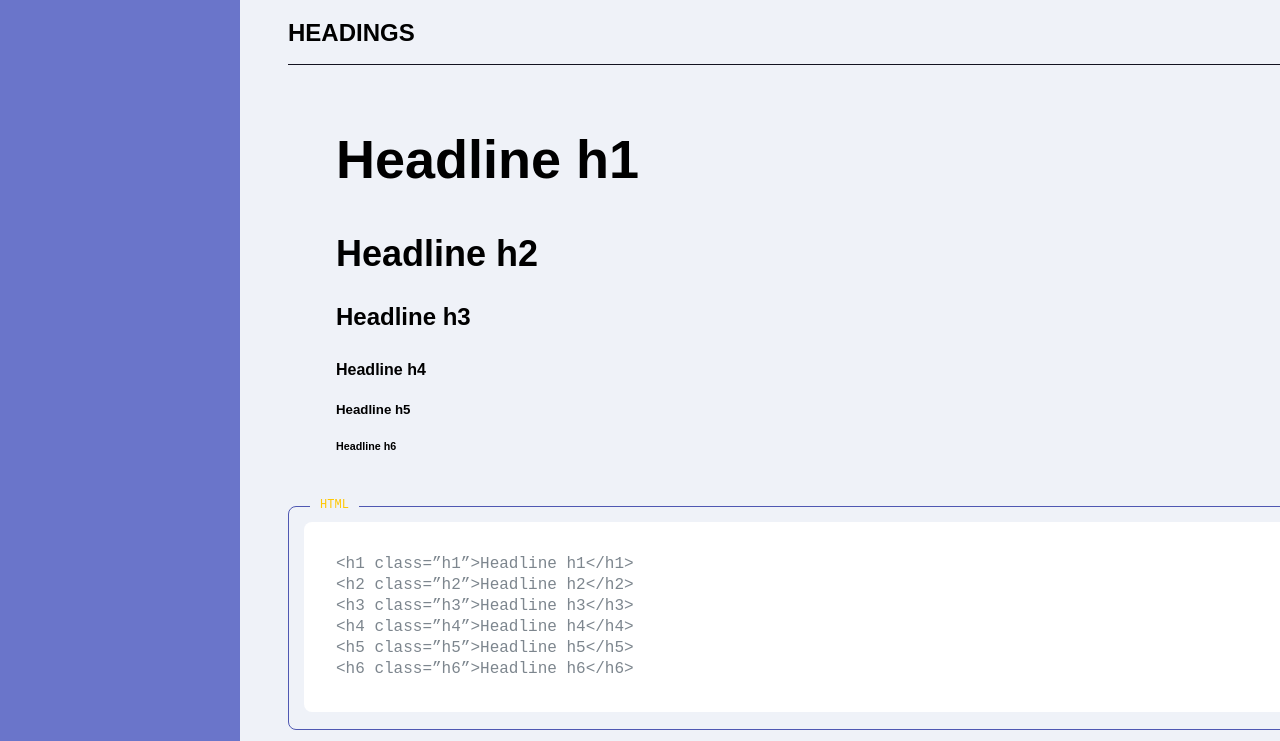
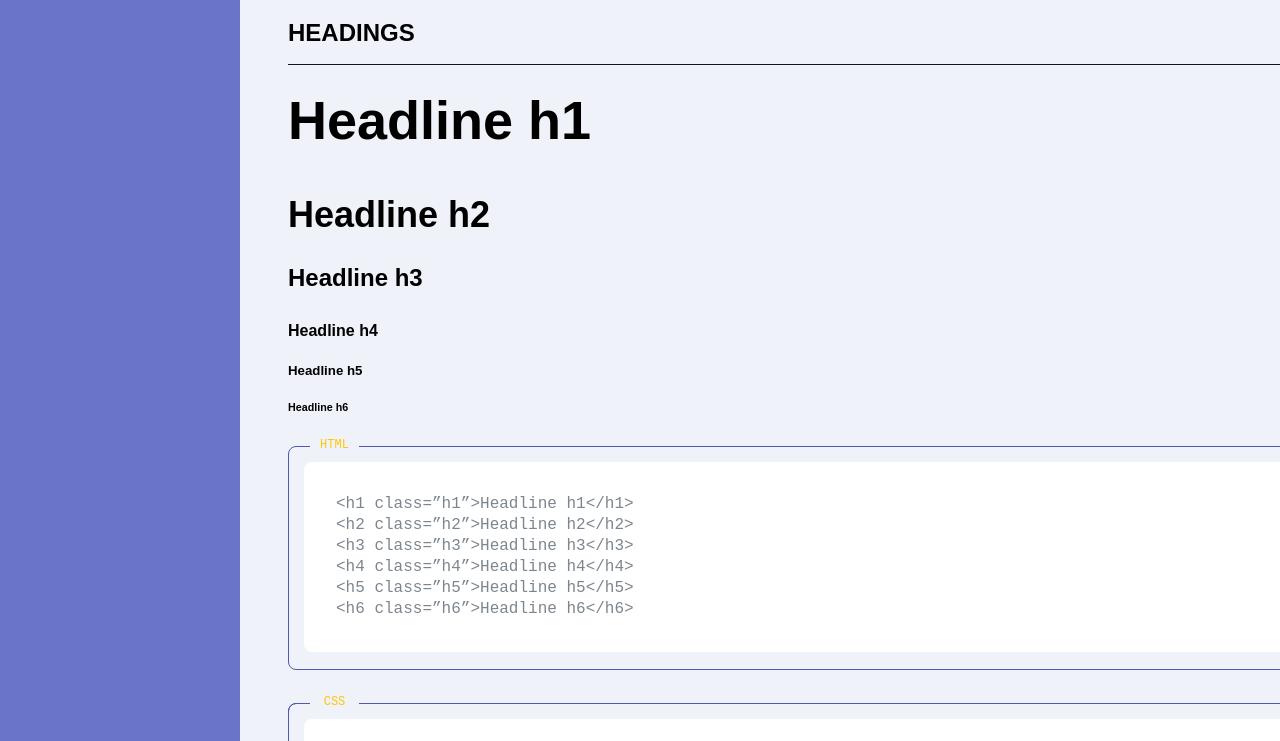
Before and after one commit to OlenaPustova/HillelGit, a plain HTML site: page MyLib/markup/elements.html in a window 1280 px wide. Shown: the part 339-1080 px from the top of the page. Drawn offline with Linux system fonts and the light colour scheme.

Commit message:
before finish

```diff
--- a/MyLib/markup/css/style.css
+++ b/MyLib/markup/css/style.css
@@ -13,9 +13,9 @@
     --shadow-color: rgba(79, 88, 178, 0.25);
     --chevron-item-color: rgb(255,255,255, 1);
     --chevron-item-hover-color: rgb(255,255,255, 0.7);
-    --chevron-text-color: #000;
+    --chevron-text-color: rgb(45, 47, 77);
     --chevron-gradient-from: #6a75ca;
-    --chevron-gradient-to:  rgba(0, 0, 0, 0);
+    --chevron-gradient-to:  rgba(166, 172, 250, 0.082);
 }
 
 /* project styles */
@@ -131,6 +131,50 @@ body {
     position: relative;
 }
 
+
+.code  code {
+    font-family: 'Courier New', Courier, monospace;
+}
+.shadow {
+    box-shadow: 0 4px 10px 0 var(--shadow-color); /* тень не работает когда отрезается угол*/
+    z-index: 1;
+}
+.small-box {
+    flex: 0 0 240px;
+    margin-bottom: 48px;
+}
+.big-box {
+    margin: 0 auto 48px;
+    flex: 0 0 100%;
+}
+.white-box {
+    background-color:  var(--secondary-color);
+    color: var(--text-color-code);
+}
+.title h2{
+    border-bottom: 1px solid var(--dark-color);
+    padding: 24px 48px;
+}
+.section {
+    padding: 24px 48px;
+}
+.section .big-box {
+    height: 100%;
+    display: flex;
+    align-items: center;
+}
+.code-box{
+    margin: 0 16px 67px;
+}
+.info {
+    margin-left: 32px;
+}
+.corner-white {
+    background:  linear-gradient(-135deg, transparent 35px, var(--secondary-color) 0) top right;
+}
+.corner-info {
+    background:  linear-gradient(-135deg, transparent 35px, var(--main-color) 0) top right;
+}
 .outline:after {
     content: "";
     position: absolute;
@@ -162,56 +206,10 @@ body {
     background-color: var(--bg-color);
     text-align: center;
 }
-.code  code {
-    font-family: 'Courier New', Courier, monospace;
-}
-.shadow {
-    box-shadow: 0 4px 10px 0 var(--shadow-color); /* тень не работает когда отрезается угол*/
-    z-index: 1;
-}
-.small-box {
-    flex: 0 0 240px;
-    margin-bottom: 48px;
-}
-.big-boxes {
-    display: flex;
-    flex-direction: column;
-}
-.big-box {
-    margin: 0 auto 48px;
-    flex: 0 0 100%;
-}
-.white-box {
-    background-color:  var(--secondary-color);
-    color: var(--text-color-code);
-}
-.title h2{
-    border-bottom: 1px solid var(--dark-color);
-    padding: 24px 48px;
-}
-.section {
-    padding: 24px 48px;
-}
-.section .big-box {
-    /* width: 100%; */
-    height: 100%;
-    display: flex;
-    align-items: center;
-}
-.code-box{
-    margin: 0 16px 67px;
-}
-.info {
-    margin-left: 32px;
-}
-.corner-white {
-    background:  linear-gradient(-135deg, transparent 35px, var(--secondary-color) 0) top right;
-}
-.corner-info {
-    background:  linear-gradient(-135deg, transparent 35px, var(--main-color) 0) top right;
-}
+
+/* headline */
 .headings {
-    margin-bottom: 15px;
+    /* margin-bottom: 15px; */
     border-bottom: 1px solid var(--dark-color);
 }
 .headings h3{
@@ -220,40 +218,39 @@ body {
     font-size: 24px;
     line-height: 1.33;
 }
-.html {
-    padding: 48px;
+.example {
+    padding: 24px 0 48px 0;
 }
-.html h1, .h1 {
+.example h1, .h1 {
     font-size: 54px;
     line-height: 63px;
     margin-bottom: 42px;
 }
-.html h2, .h2 {
+.example h2, .h2 {
     font-size: 36px;
     line-height: 42px;
     margin-bottom: 21px;
 }
-.html h3, .h3 {
+.example h3, .h3 {
     font-size: 24px;
     line-height: 42px;
     margin-bottom: 21px;
 }
-.html h4, .h4 {
+.example h4, .h4 {
     line-height: 21px;
     margin-bottom: 21px;
 }
-.html h5, .h5 {
+.example h5, .h5 {
     line-height: 1.31;
     margin-bottom: 21px;
 }
-.html h6, .h6 {
+.example h6, .h6 {
     line-height: 1.31;
-    margin-bottom: 21px;
 }
 
 /* chevron-menu */
 .chevron-menu {
-    margin-bottom: 59px;
+    margin-bottom: 75px;
 }
 .chevron-menu-nav {
     background: linear-gradient(90deg, var(--chevron-gradient-from) 0%, var(--chevron-gradient-to) 127.92%);
--- a/MyLib/markup/elements.html
+++ b/MyLib/markup/elements.html
@@ -50,7 +50,7 @@
                     <div class="headings">
                         <h3>Headings</h3>
                     </div>
-                    <div class="html">
+                    <div class="example">
                         <h1 class=”h1”>Headline h1</h1>
                         <h2 class=”h2”>Headline h2</h2>
                         <h3 class=”h3”>Headline h3</h3>
@@ -58,17 +58,16 @@
                         <h5 class=”h5”>Headline h5</h5>
                         <h6 class=”h6”>Headline h6</h6>
                     </div>
-                    <div class="big-boxes ">
-                        <div class="box big-box white-box code-box corner-white">
-                            <pre class="code outline outline-html"><code>&lt;h1 class=”h1”&gt;Headline h1&lt;/h1&gt;
+                    <div class="box big-box white-box code-box corner-white">
+                        <pre class="code outline outline-html"><code>&lt;h1 class=”h1”&gt;Headline h1&lt;/h1&gt;
 &lt;h2 class=”h2”&gt;Headline h2&lt;/h2&gt;
 &lt;h3 class=”h3”&gt;Headline h3&lt;/h3&gt;
 &lt;h4 class=”h4”&gt;Headline h4&lt;/h4&gt;
 &lt;h5 class=”h5”&gt;Headline h5&lt;/h5&gt;
 &lt;h6 class=”h6”&gt;Headline h6&lt;/h6&gt;</code></pre>
-                        </div>
-                        <div class="box big-box white-box outline code-box corner-white">
-                            <pre class="code outline outline-css"><code>h1, .h1 {
+                    </div>
+                    <div class="box big-box white-box outline code-box corner-white">
+                        <pre class="code outline outline-css"><code>h1, .h1 {
     font-size: 54px;
     line-height: 63px;
     margin-bottom: 42px;
@@ -98,7 +97,6 @@ h6, .h6 {
     line-height: 21px;
     margin-bottom: 21px;
 }</code> </pre>
-                        </div>
                     </div>
                 </section>
             </main>
```
